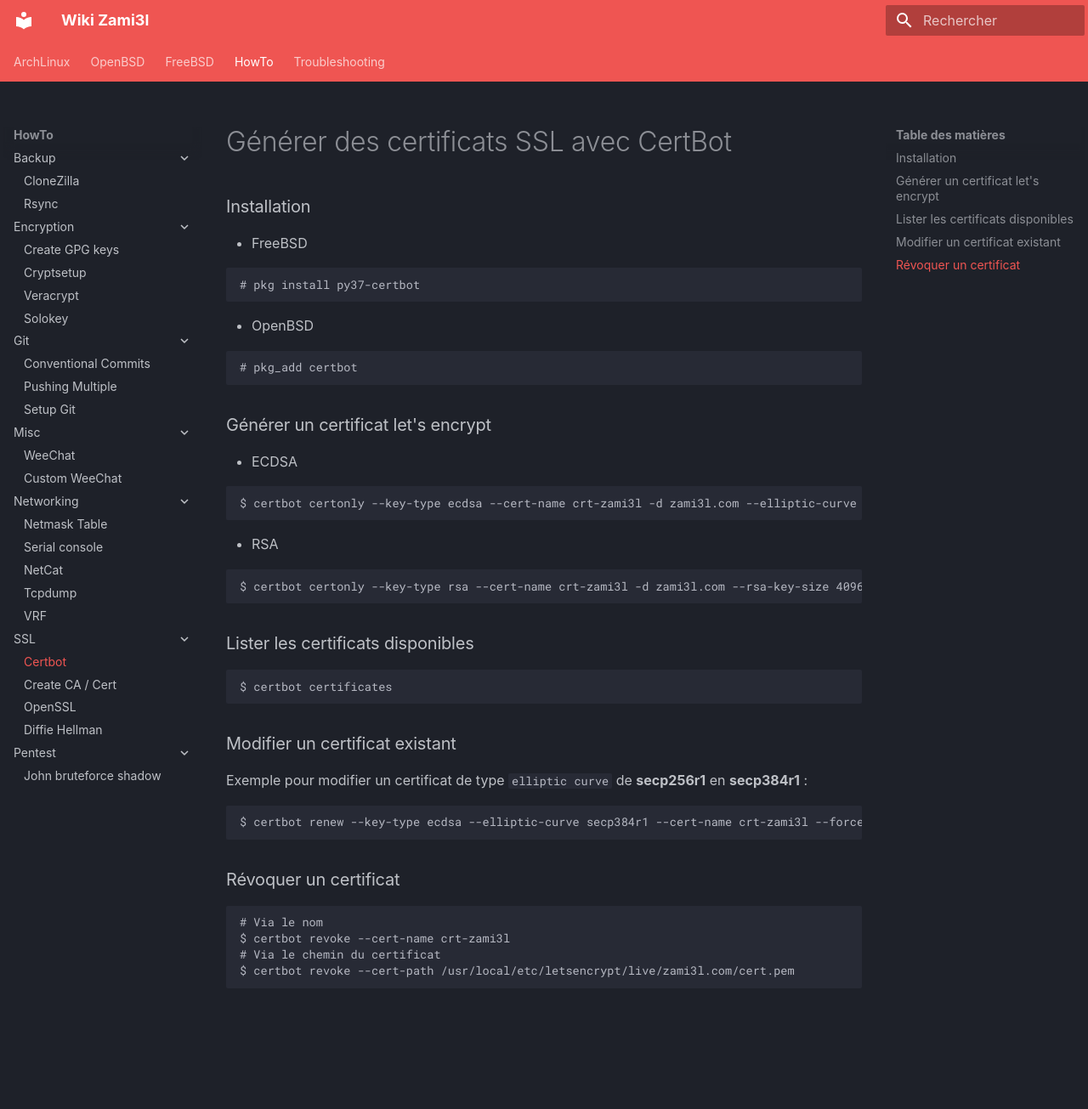
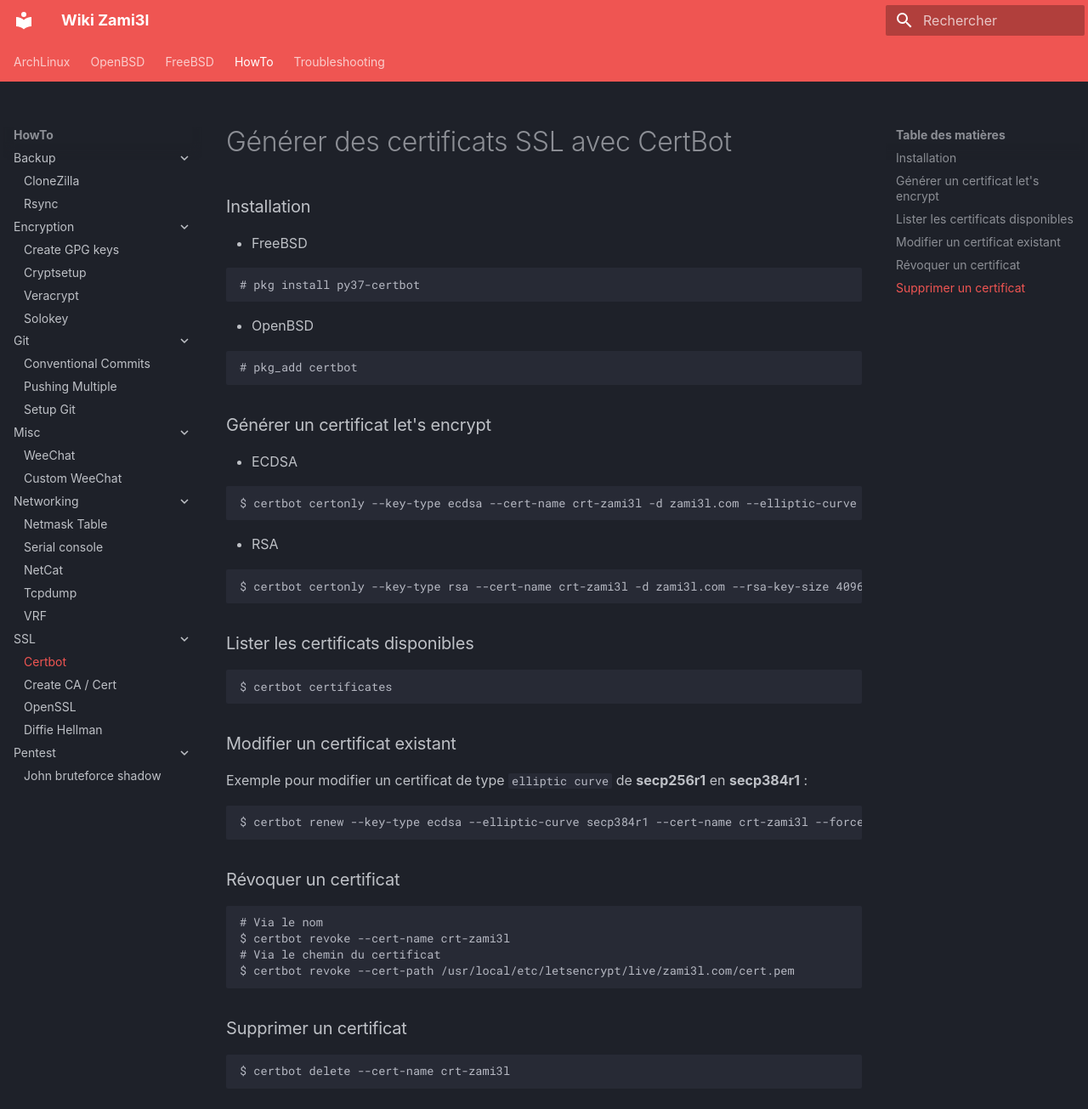
Before and after one commit to zami3l/wiki, an MkDocs documentation site: the page built from docs/howto/ssl/certbot.md, in a window 1280 px wide and 1305 px high. Shown: the whole window at 85% size. Built offline with MkDocs 1.6.1 and Material for MkDocs 9.7.7, drawn with Linux system fonts in a browser that asks for light colours; some web fonts are replaced.

Commit message:
feat(howto): add delete cert with certbot

````diff
--- a/docs/howto/ssl/certbot.md
+++ b/docs/howto/ssl/certbot.md
@@ -41,3 +41,8 @@ $ certbot revoke --cert-name crt-zami3l
 # Via le chemin du certificat
 $ certbot revoke --cert-path /usr/local/etc/letsencrypt/live/zami3l.com/cert.pem
 ```
+
+### Supprimer un certificat
+```shell
+$ certbot delete --cert-name crt-zami3l
+```
````
